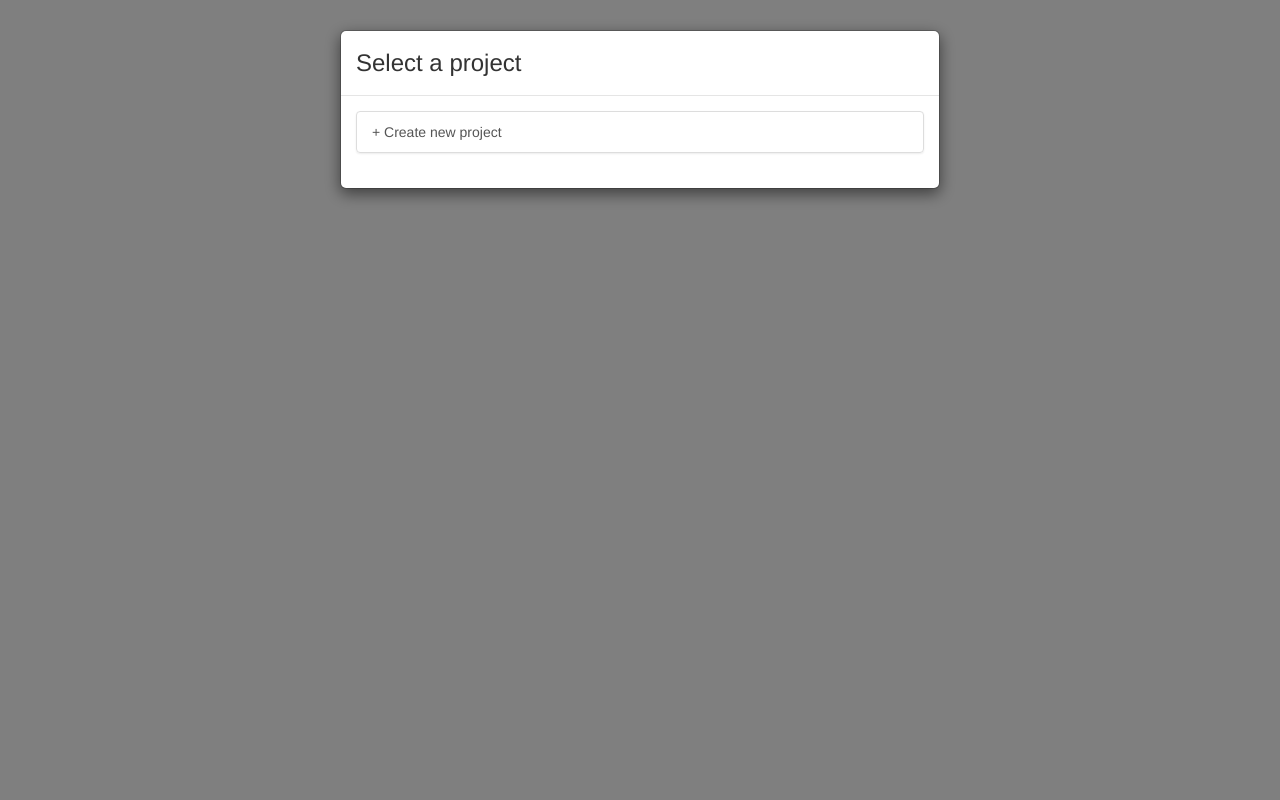
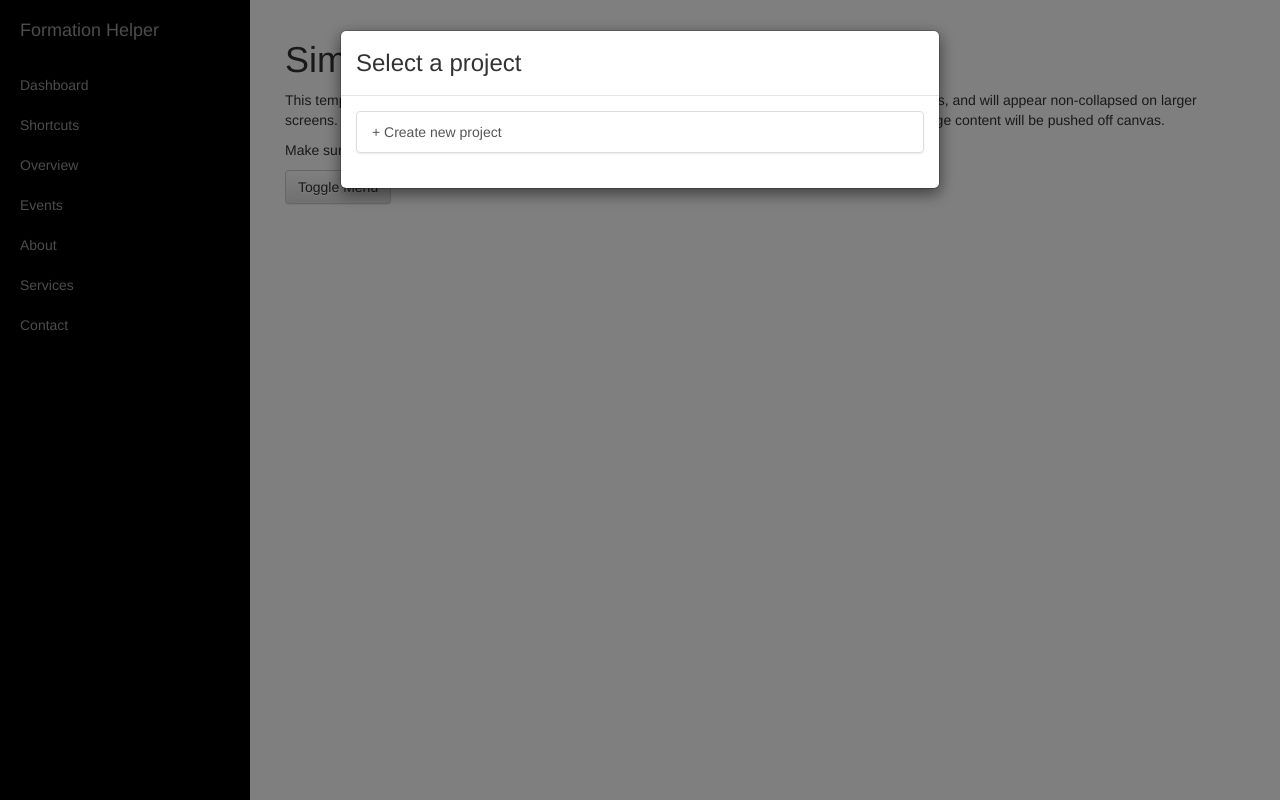
Before and after one commit to jaswon/formation-helper, a plain HTML site: page index.html in a window 1280 px wide. Drawn offline with nearby package versions, Linux system fonts and the light colour scheme.

Commit message:
add sidebar, main components

```diff
--- /dev/null
+++ b/css/simple-sidebar.css
@@ -0,0 +1,125 @@
+/*!
+ * Start Bootstrap - Simple Sidebar HTML Template (http://startbootstrap.com)
+ * Code licensed under the Apache License v2.0.
+ * For details, see http://www.apache.org/licenses/LICENSE-2.0.
+ */
+
+/* Toggle Styles */
+
+#wrapper {
+    padding-left: 0;
+    -webkit-transition: all 0.5s ease;
+    -moz-transition: all 0.5s ease;
+    -o-transition: all 0.5s ease;
+    transition: all 0.5s ease;
+}
+
+#wrapper.toggled {
+    padding-left: 250px;
+}
+
+#sidebar-wrapper {
+    z-index: 1000;
+    position: fixed;
+    left: 250px;
+    width: 0;
+    height: 100%;
+    margin-left: -250px;
+    overflow-y: auto;
+    background: #000;
+    -webkit-transition: all 0.5s ease;
+    -moz-transition: all 0.5s ease;
+    -o-transition: all 0.5s ease;
+    transition: all 0.5s ease;
+}
+
+#wrapper.toggled #sidebar-wrapper {
+    width: 250px;
+}
+
+#page-content-wrapper {
+    width: 100%;
+    position: absolute;
+    padding: 15px;
+}
+
+#wrapper.toggled #page-content-wrapper {
+    position: absolute;
+    margin-right: -250px;
+}
+
+/* Sidebar Styles */
+
+.sidebar-nav {
+    position: absolute;
+    top: 0;
+    width: 250px;
+    margin: 0;
+    padding: 0;
+    list-style: none;
+}
+
+.sidebar-nav li {
+    text-indent: 20px;
+    line-height: 40px;
+}
+
+.sidebar-nav li a {
+    display: block;
+    text-decoration: none;
+    color: #999999;
+}
+
+.sidebar-nav li a:hover {
+    text-decoration: none;
+    color: #fff;
+    background: rgba(255,255,255,0.2);
+}
+
+.sidebar-nav li a:active,
+.sidebar-nav li a:focus {
+    text-decoration: none;
+}
+
+.sidebar-nav > .sidebar-brand {
+    height: 65px;
+    font-size: 18px;
+    line-height: 60px;
+}
+
+.sidebar-nav > .sidebar-brand a {
+    color: #999999;
+}
+
+.sidebar-nav > .sidebar-brand a:hover {
+    color: #fff;
+    background: none;
+}
+
+@media(min-width:768px) {
+    #wrapper {
+        padding-left: 250px;
+    }
+
+    #wrapper.toggled {
+        padding-left: 0;
+    }
+
+    #sidebar-wrapper {
+        width: 250px;
+    }
+
+    #wrapper.toggled #sidebar-wrapper {
+        width: 0;
+    }
+
+    #page-content-wrapper {
+        padding: 20px;
+        position: relative;
+    }
+
+    #wrapper.toggled #page-content-wrapper {
+        position: relative;
+        margin-right: 0;
+    }
+}
--- a/index.html
+++ b/index.html
@@ -10,6 +10,7 @@
         <!-- Bootstrap -->
         <link rel="stylesheet" type="text/css" href="css/bootstrap.css" />
         <link rel="stylesheet" type="text/css" href="css/bootstrap-theme.css" />
+        <link rel="stylesheet" type="text/css" href="css/simple-sidebar.css" />
 
         <!-- jQuery (necessary for Bootstrap's JavaScript plugins) -->
         <script src="https://ajax.googleapis.com/ajax/libs/jquery/1.11.3/jquery.min.js"></script>
@@ -18,8 +19,49 @@
 
     </head>
     <body>
-        <div class="workspace">
-
+        <div id="wrapper">
+            <div id="sidebar-wrapper">
+                <ul class="sidebar-nav">
+                    <li class="sidebar-brand">
+                        <a href="#">
+                            Formation Helper
+                        </a>
+                    </li>
+                    <li>
+                        <a href="#">Dashboard</a>
+                    </li>
+                    <li>
+                        <a href="#">Shortcuts</a>
+                    </li>
+                    <li>
+                        <a href="#">Overview</a>
+                    </li>
+                    <li>
+                        <a href="#">Events</a>
+                    </li>
+                    <li>
+                        <a href="#">About</a>
+                    </li>
+                    <li>
+                        <a href="#">Services</a>
+                    </li>
+                    <li>
+                        <a href="#">Contact</a>
+                    </li>
+                </ul>
+            </div>
+            <div id="page-content-wrapper">
+                <div class="container-fluid">
+                    <div class="row">
+                        <div class="col-lg-12">
+                            <h1>Simple Sidebar</h1>
+                            <p>This template has a responsive menu toggling system. The menu will appear collapsed on smaller screens, and will appear non-collapsed on larger screens. When toggled using the button below, the menu will appear/disappear. On small screens, the page content will be pushed off canvas.</p>
+                            <p>Make sure to keep all page content within the <code>#page-content-wrapper</code>.</p>
+                            <a href="#menu-toggle" class="btn btn-default" id="menu-toggle">Toggle Menu</a>
+                        </div>
+                    </div>
+                </div>
+            </div>
         </div>
         <div id="project-modal" class="modal fade" data-keyboard="false">
             <div class="modal-dialog">
--- a/js/main.js
+++ b/js/main.js
@@ -75,5 +75,5 @@ function openProject (project, isNew) {
         projects.push(project)
         updateProjects()
     }
-    $('.workspace').text(project.name)
+    // $('.workspace').text(project.name)
 }
```
